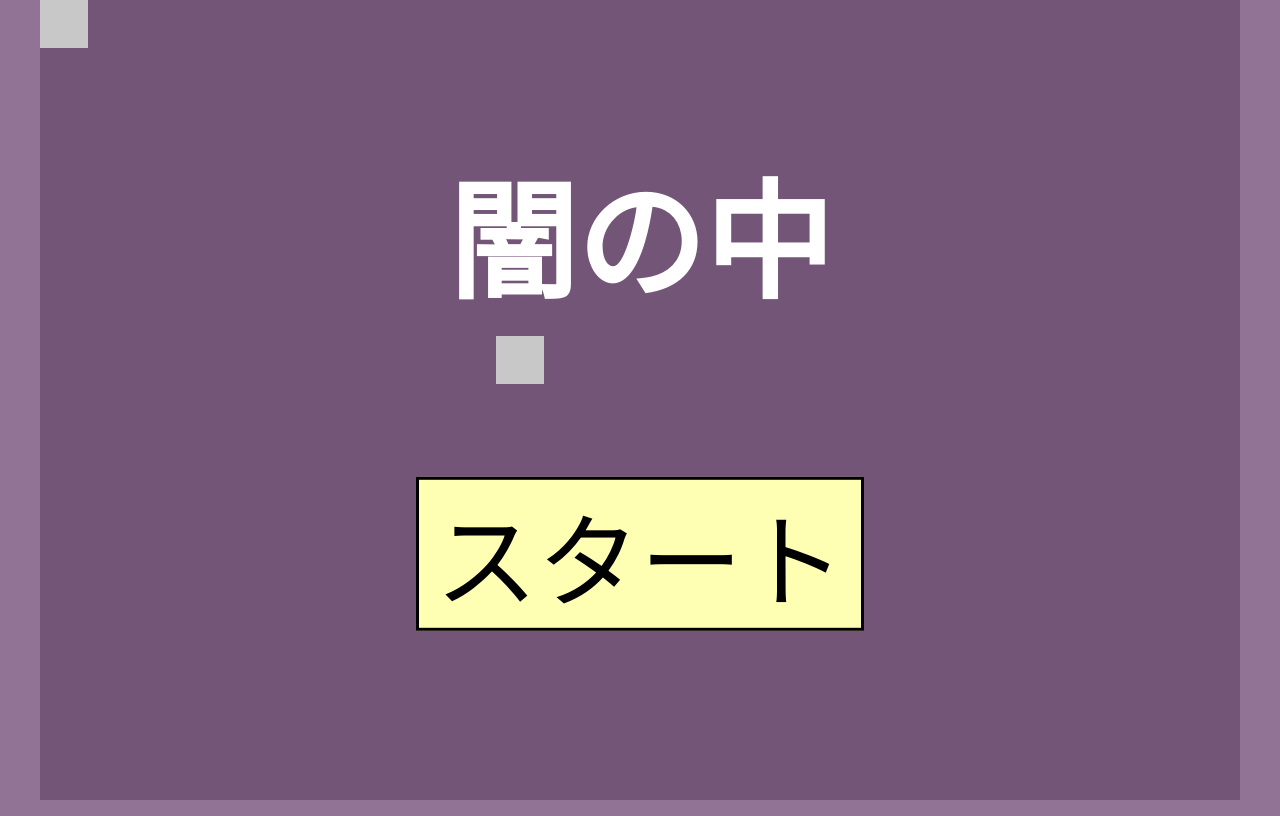
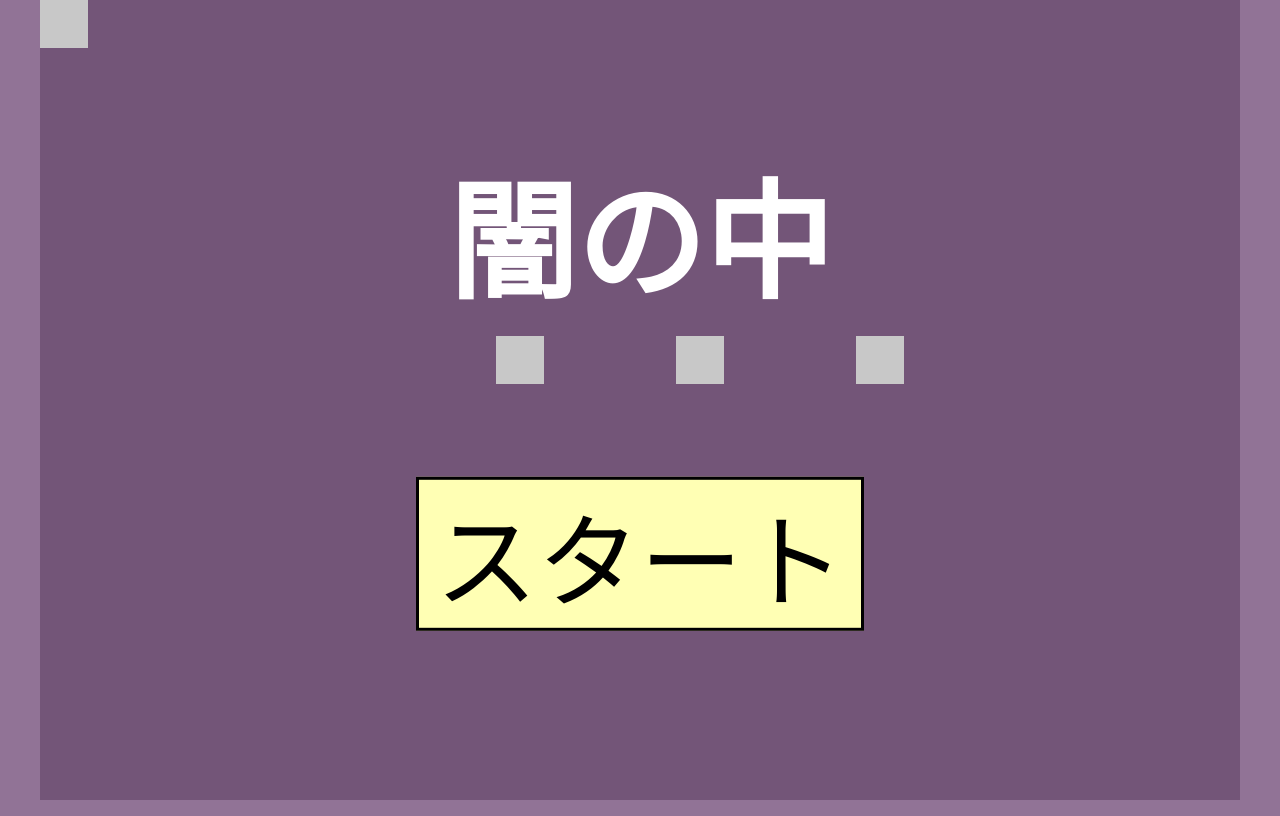
Before and after one commit to ta-kuan/-yaminonaka-, a plain HTML site: page index.html in a window 1280 px wide. Drawn offline with Linux system fonts and the light colour scheme; a web font is replaced by a local one.

Commit message:
Update index.html

```diff
--- a/index.html
+++ b/index.html
@@ -206,17 +206,27 @@
         transform: translate(-150%,-50%);
       }
       #yougi1b {
-          left: 57vh;
-          top: 42vh;
-          z-index: 1;
+        left: 57vh;
+        top: 42vh;
+        z-index: 1;
       }
       .yougi2,
       .yougi2r {
         transform: translate(0%,-50%);
       }
+      #yougi2b {
+        left: 79.5vh;
+        top: 42vh;
+        z-index: 1;
+      }
       .yougi3,
       .yougi3r {
         transform: translate(150%,-50%);
+      }
+      #yougi3b {
+        left: 102vh;
+        top: 42vh;
+        z-index: 1;
       }
       .player {
         width: 13vw;
```
